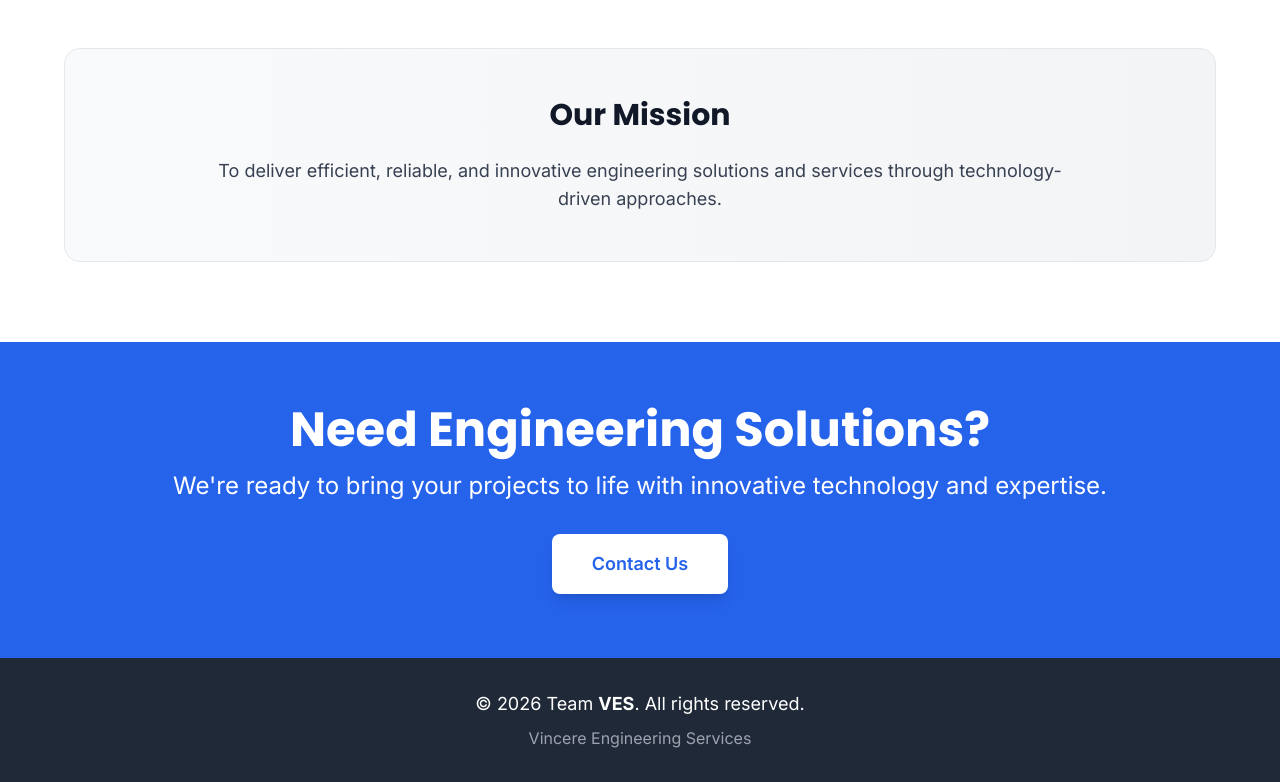
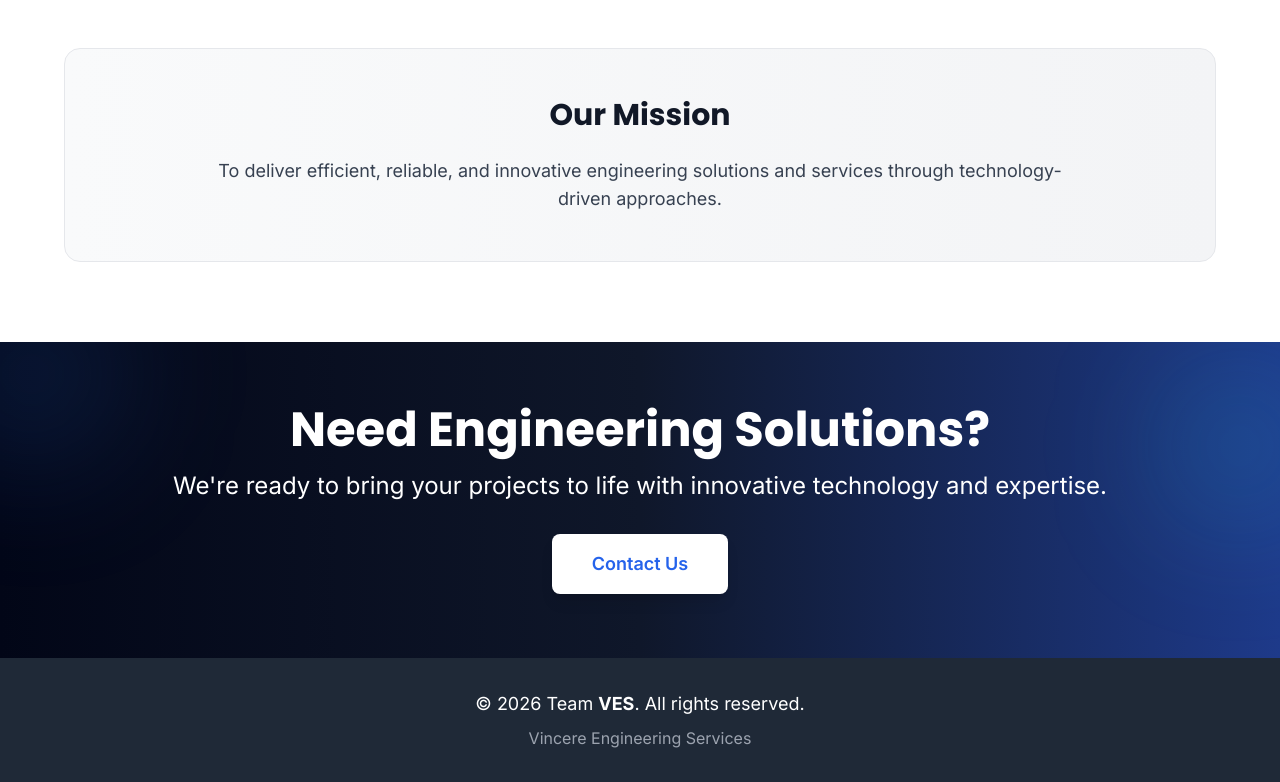
Before and after one commit to Avizz220/Vesco-Engineering, a Next.js app in the folder frontend/: page / in a window 1280 px wide. Shown: the part 2166-2948 px from the top of the page. Built offline with nearby package versions, Linux system fonts and the light colour scheme; no server answers.

Commit message:
color changes

```diff
--- a/frontend/src/components/layout/Footer.tsx
+++ b/frontend/src/components/layout/Footer.tsx
@@ -10,8 +10,11 @@ const Footer = () => {
   return (
     <>
       {/* CTA Section */}
-      <section className="bg-blue-600 text-white py-10 sm:py-12 md:py-16">
-        <div className="container mx-auto px-4 sm:px-6 lg:px-12 xl:px-16 text-center">
+      <section className="relative overflow-hidden text-white py-10 sm:py-12 md:py-16">
+        <div className="absolute inset-0 bg-gradient-to-r from-slate-950 via-slate-900 to-blue-900" />
+        <div className="absolute -left-16 -top-16 h-48 w-48 rounded-full bg-blue-500/15 blur-3xl" />
+        <div className="absolute -right-10 top-6 h-40 w-40 rounded-full bg-cyan-400/15 blur-3xl" />
+        <div className="relative z-10 container mx-auto px-4 sm:px-6 lg:px-12 xl:px-16 text-center">
           <h2 className="text-2xl sm:text-3xl md:text-4xl lg:text-5xl font-bold mb-3 sm:mb-4">
             Need Engineering Solutions?
           </h2>
```
